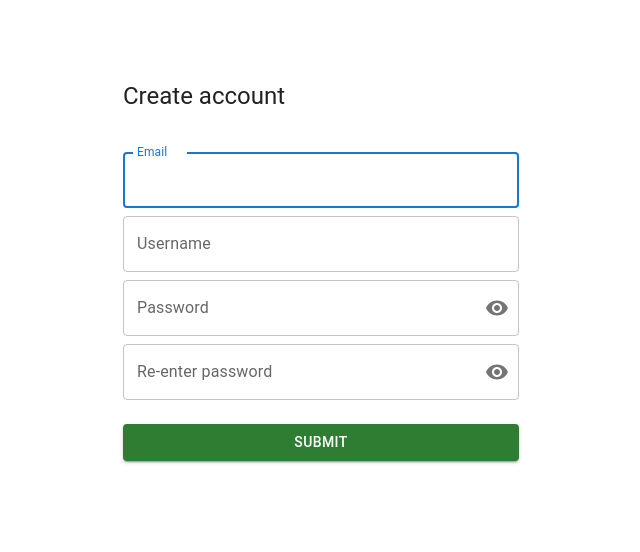
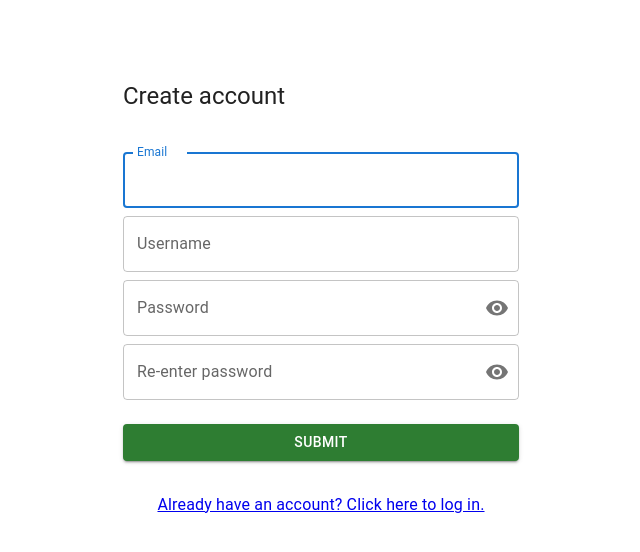
Before and after one commit to GraysonRicketts/Bets-With-Friends-Web, a React (Create React App) app: page /create-account in a window 1280 px wide. Shown: the top 552 px of the page, without its empty margins (319-959 px from the left). Built offline with nearby package versions, Linux system fonts and the light colour scheme.

Commit message:
Cross link + friends

```diff
--- a/src/pages/Authorized/Friends/AddFriend.tsx
+++ b/src/pages/Authorized/Friends/AddFriend.tsx
@@ -25,7 +25,7 @@ export const AddFriend: React.FC = () => {
   });
   const { isLoading, mutate: addFriend  } = useMutation(() => addFriendApiCall(email), {
       onSuccess: () => {
-          setState({errMsg: '', email});
+          setState({errMsg: '', email: ''});
       },
       onError: (e) => {
         const ae = e as AxiosError;
--- a/src/pages/Authorized/Friends/index.tsx
+++ b/src/pages/Authorized/Friends/index.tsx
@@ -7,9 +7,7 @@ import {
   Fab,
   Container
 } from '@mui/material';
-import { Add } from '@mui/icons-material';
 import React from 'react';
-import { useMutation } from 'react-query';
 import { AddFriend } from './AddFriend';
 
 export const Friends: React.FC = () => {
@@ -24,7 +22,7 @@ export const Friends: React.FC = () => {
       <AddFriend />
 
       <Paper>
-    {/* List of friends */}
+      {/* List of friends */}
       </Paper>
 
       <Accordion>
--- a/src/pages/UnAuthorized/CreateAccount.tsx
+++ b/src/pages/UnAuthorized/CreateAccount.tsx
@@ -15,7 +15,7 @@ import {useMutation} from 'react-query';
 import { createAccount } from '../../api/auth';
 import {LoadingButton} from '@mui/lab';
 import { useAuth } from '../../app/auth';
-import { useNavigate } from 'react-router';
+import { useNavigate, Link } from 'react-router-dom';
 
 interface State {
   email: string;
@@ -207,6 +207,12 @@ export const CreateAccount: React.FC = () => {
         >
           Submit
         </LoadingButton>
+
+        <Link to="/login">
+          <Typography component="p" variant="body1" sx={{ mt: 2 }}>
+            Already have an account? Click here to log in.
+          </Typography>
+        </Link>
       </Box>
     </Container>
   );
--- a/src/pages/UnAuthorized/Login.tsx
+++ b/src/pages/UnAuthorized/Login.tsx
@@ -10,9 +10,9 @@ import {
   Typography,
 } from '@mui/material';
 import { Visibility, VisibilityOff } from '@mui/icons-material';
-import {useMutation} from 'react-query';
-import {LoadingButton} from '@mui/lab';
-import { useNavigate } from 'react-router-dom';
+import { useMutation } from 'react-query';
+import { LoadingButton } from '@mui/lab';
+import { useNavigate, Link } from 'react-router-dom';
 import { useAuth } from '../../app/auth';
 import { login } from '../../api/auth';
 
@@ -23,9 +23,7 @@ interface State {
   showPassword: boolean;
 }
 
-enum ValidationErrors {
-
-}
+enum ValidationErrors {}
 
 export const Login: React.FC = () => {
   const [values, setValues] = useState<State>({
@@ -60,14 +58,17 @@ export const Login: React.FC = () => {
     event.preventDefault();
   };
 
-  const { mutate: submit, isLoading} = useMutation(async () => {
-    const { id, accessToken, displayName } = await login(values.email, values.password);
+  const { mutate: submit, isLoading } = useMutation(async () => {
+    const { id, accessToken, displayName } = await login(
+      values.email,
+      values.password,
+    );
 
     auth.signIn(id, displayName, accessToken);
 
     // Redirect to page the user was on
     navigate(-1);
-  })
+  });
 
   const handleSubmit = (event: React.FormEvent<HTMLFormElement>) => {
     event.preventDefault();
@@ -75,11 +76,11 @@ export const Login: React.FC = () => {
     const { errs } = values;
 
     if (errs.size > 0) {
-        setValues({
-            ...values,
-            errs
-        })
-        return;
+      setValues({
+        ...values,
+        errs,
+      });
+      return;
     }
 
     submit();
@@ -87,21 +88,19 @@ export const Login: React.FC = () => {
 
   return (
     <Container component="main" maxWidth="xs">
-        <Typography component="h1" variant="h5" sx={{mt: 8}}>
-          Login
-        </Typography>
+      <Typography component="h1" variant="h5" sx={{ mt: 8 }}>
+        Login
+      </Typography>
       <Box
         component="form"
         onSubmit={handleSubmit}
         sx={{
-          marginTop: 5 ,
+          marginTop: 5,
           display: 'flex',
           flexDirection: 'column',
           alignItems: 'center',
         }}
       >
-
-
         <FormControl fullWidth variant="outlined">
           <InputLabel htmlFor="email">Email</InputLabel>
           <OutlinedInput
@@ -144,7 +143,7 @@ export const Login: React.FC = () => {
           type="submit"
           variant="contained"
           fullWidth
-          sx={{ mt: 3, mb: 2 }}
+          sx={{ mt: 3, mb: 1 }}
           color="success"
           disabled={isLoading}
           loading={isLoading}
@@ -152,6 +151,11 @@ export const Login: React.FC = () => {
           Submit
         </LoadingButton>
       </Box>
+      <Link to="/create-account">
+          <Typography component="h3" variant="body1" sx={{ mt: 2 }}>
+            Don't have an account? Click here to create one.
+          </Typography>
+        </Link>
     </Container>
   );
 };
```
Also changed, not shown: src/pages/Authorized/Friends/PendingRequests.tsx (added, +15 -0 lines).
